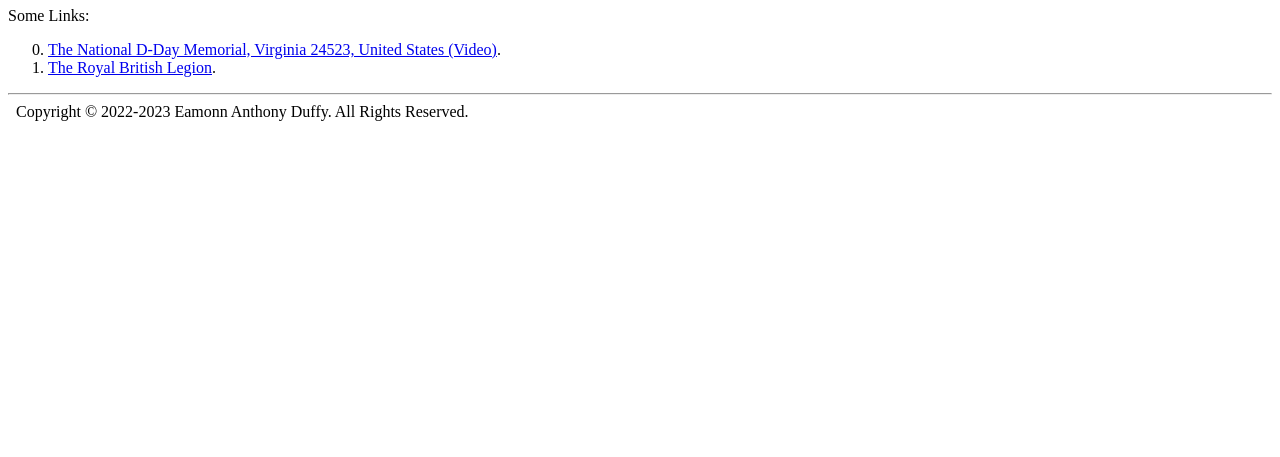
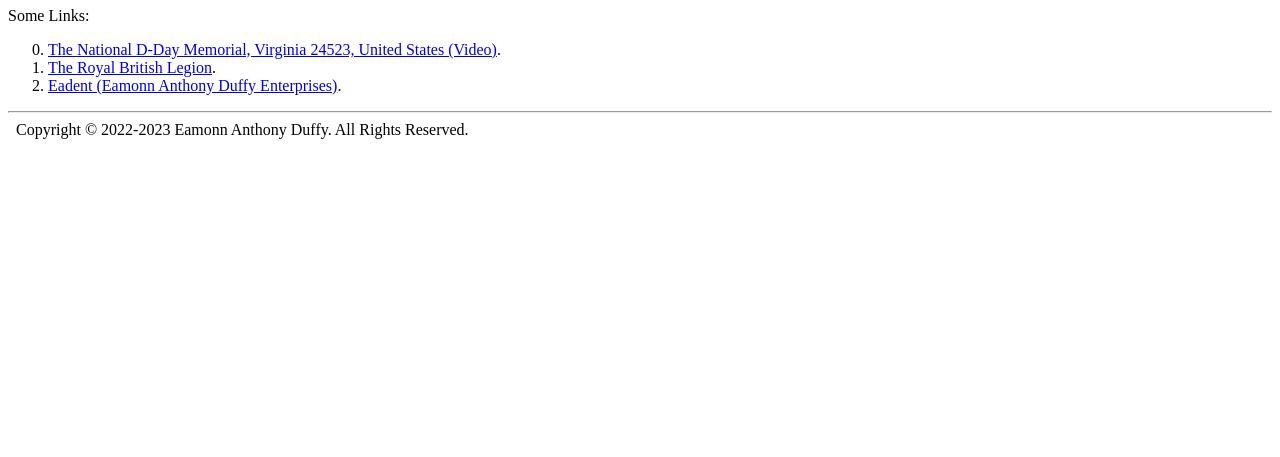
Before and after one commit to EamonnDuffy/WorldWarThree-WebSite-Source, a plain HTML site: page Links.html in a window 1280 px wide. Shown: the part 343-800 px from the top of the page. Drawn offline with Linux system fonts and the light colour scheme.

Commit message:
Added Eadent Link.

```diff
--- a/Links.html
+++ b/Links.html
@@ -80,6 +80,9 @@
                     <li>
                         <a target="_blank" href="https://www.BritishLegion.org.uk/">The Royal British Legion</a>.
                     </li>
+                    <li>
+                        <a target="_blank" href="https://www.Eadent.com/">Eadent (Eamonn Anthony Duffy Enterprises)</a>.
+                    </li>
                 </ol>
             </p>
 
```
